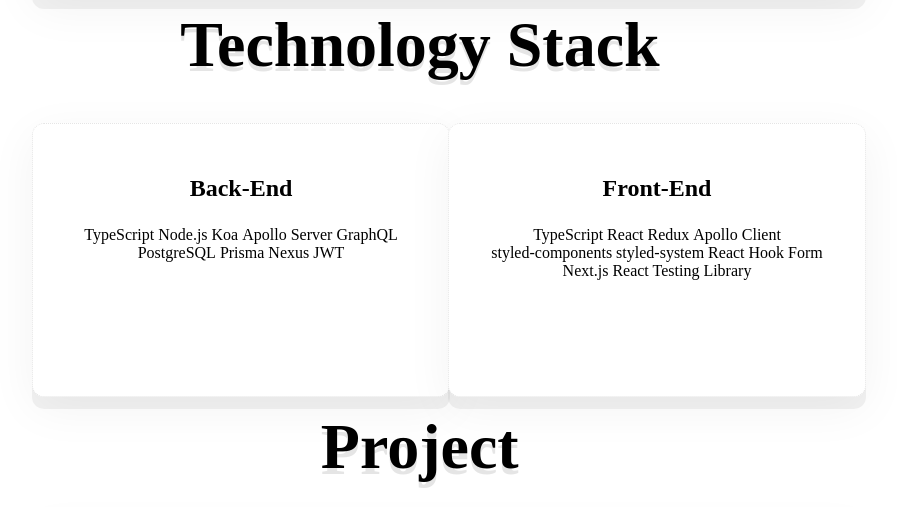
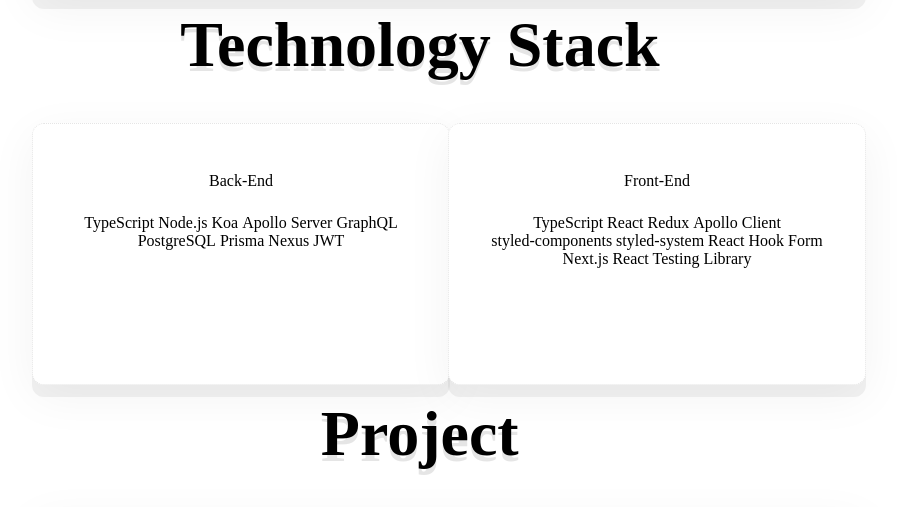
Before and after one commit to codekcv/personal-site-two, a Gatsby site: page / in a window 1280 px wide. Shown: the part 1372-1879 px from the top of the page, without its empty margins (224-1121 px from the left). Built offline with nearby package versions, Linux system fonts and the light colour scheme; Gatsby itself is replaced by a stand-in of ours.

Commit message:
fix(card) child height

```diff
--- a/src/pages-main/Home/About/About.main.tsx
+++ b/src/pages-main/Home/About/About.main.tsx
@@ -10,6 +10,7 @@
 
 const About = (): JSX.Element => {
   const [isOpen, setIsOpen] = useState(false)
+
   const { ref, inView } = useInView({
     threshold: 0.5,
     delay: animDelay,
--- a/src/pages-main/Home/Projects/Projects.main.tsx
+++ b/src/pages-main/Home/Projects/Projects.main.tsx
@@ -9,6 +9,7 @@
 
 const Projects = (): JSX.Element => {
   const [isOpen, setIsOpen] = useState(false)
+
   const { ref, inView } = useInView({
     threshold: 0.7,
     delay: animDelay,
--- a/src/pages-main/Home/Stack/Stack.main.tsx
+++ b/src/pages-main/Home/Stack/Stack.main.tsx
@@ -10,6 +10,7 @@
 const Stack = (): JSX.Element => {
   const [isOpenBE, setIsOpenBE] = useState(false)
   const [isOpenFE, setIsOpenFE] = useState(false)
+
   const { ref, inView } = useInView({
     threshold: 0.5,
     delay: animDelay,
@@ -23,32 +24,16 @@
       </BobbleTitle>
 
       <Flex justifyContent="center">
-        <Card
-          isOpen={isOpenBE}
-          setIsOpen={setIsOpenBE}
-          w="50%"
-          mr="2rem"
-          alignSelf="stretch"
-        >
-          <Text as="h2" textAlign="center">
-            Back-End
-          </Text>
+        <Card isOpen={isOpenBE} setIsOpen={setIsOpenBE} w="100%" mr="2rem">
+          <Text textAlign="center">Back-End</Text>
 
           <Flex mt="1.5rem" flexWrap="wrap" justifyContent="center">
             {backEndTechnologies}
           </Flex>
         </Card>
 
-        <Card
-          isOpen={isOpenFE}
-          setIsOpen={setIsOpenFE}
-          w="50%"
-          ml="2rem"
-          alignSelf="stretch"
-        >
-          <Text as="h2" textAlign="center">
-            Front-End
-          </Text>
+        <Card isOpen={isOpenFE} setIsOpen={setIsOpenFE} w="100%" ml="2rem">
+          <Text textAlign="center">Front-End</Text>
 
           <Flex mt="1.5rem" flexWrap="wrap" justifyContent="center">
             {frontEndTechnologies}
```
